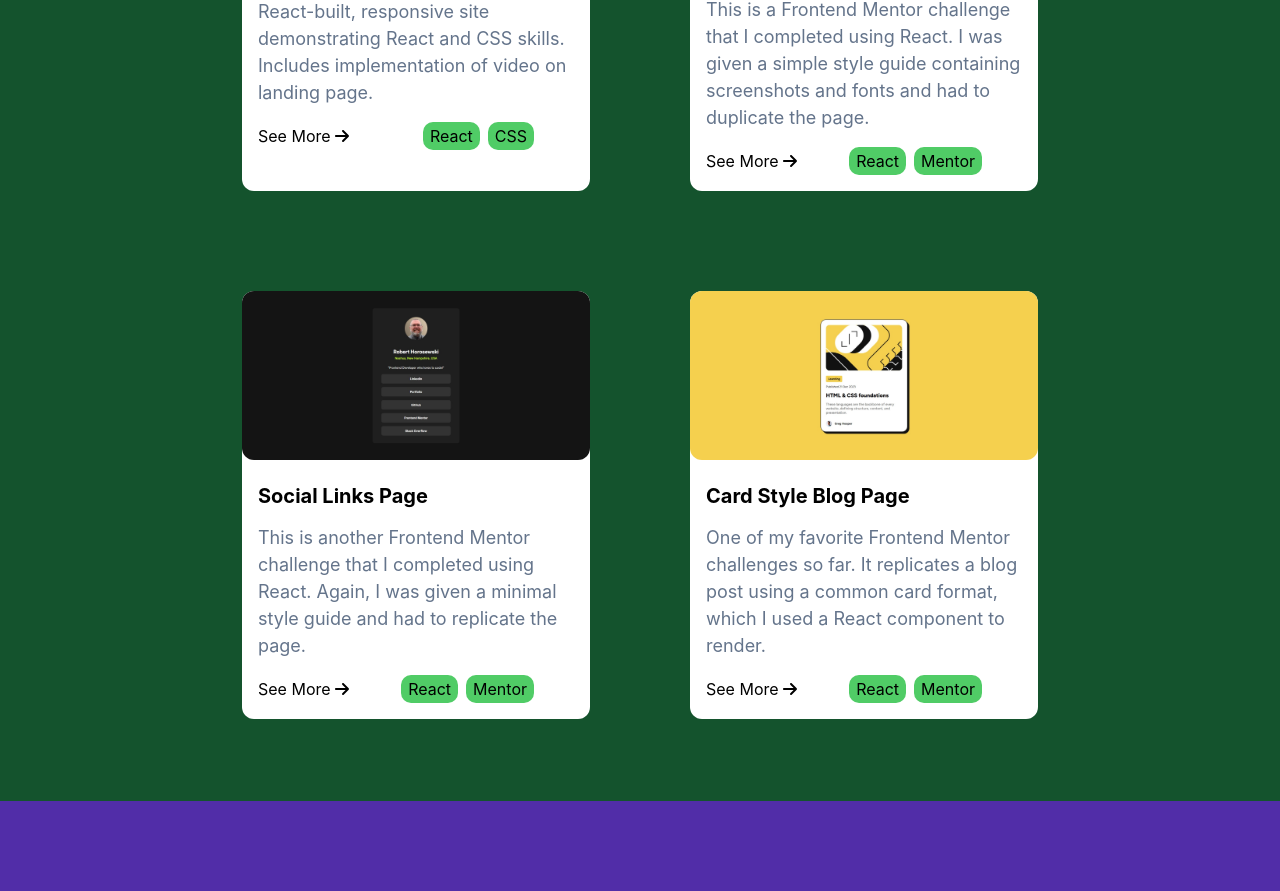
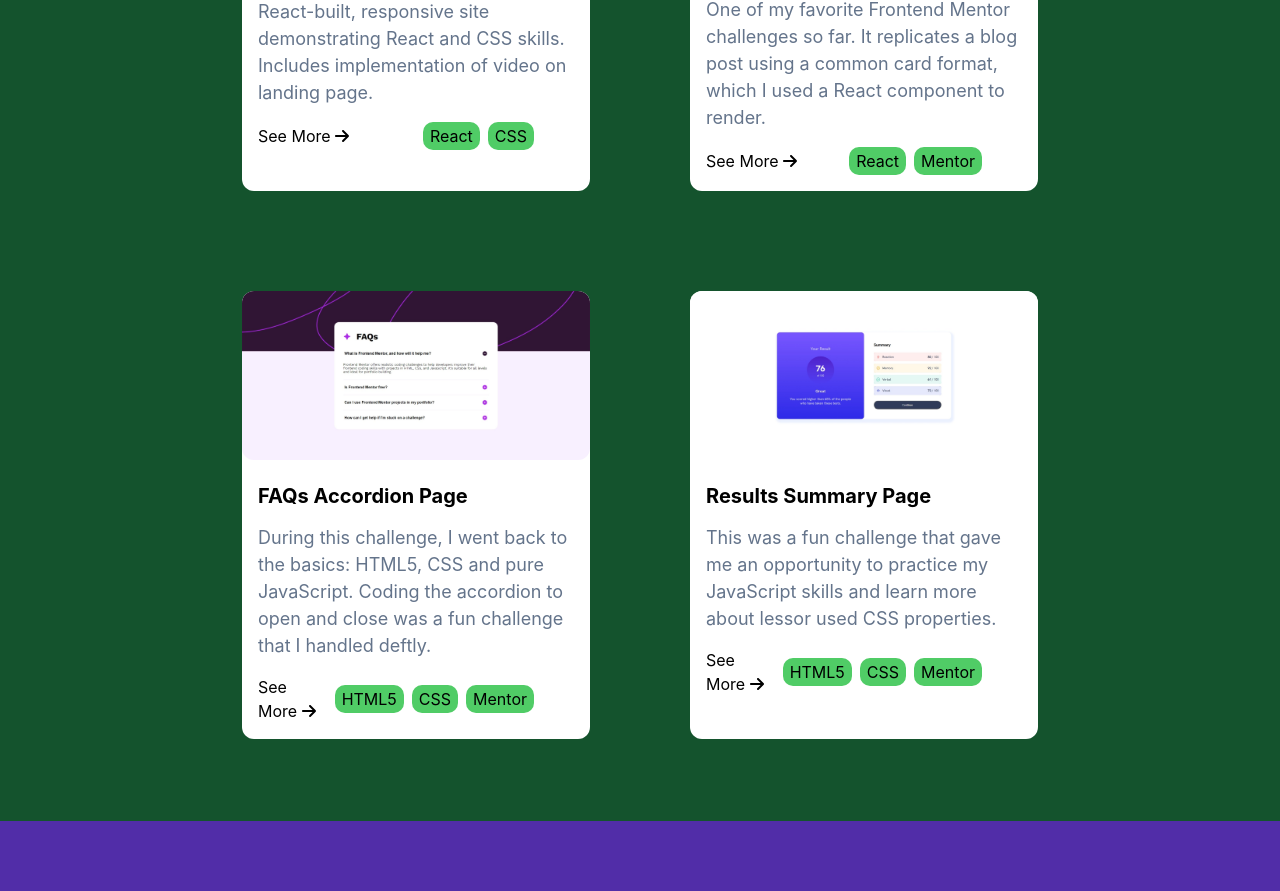
Before and after one commit to horoserp/React-Portfolio, a React (Create React App) app: page / in a window 1280 px wide. Shown: the part 1970-2861 px from the top of the page. Built offline with nearby package versions, Linux system fonts and the light colour scheme.

Commit message:
Update: Add new project.

```diff
--- a/src/components/ProjectsSection.js
+++ b/src/components/ProjectsSection.js
@@ -94,6 +94,14 @@ const projects = [
     tags: ["HTML5", "CSS", "Mentor"],
   },
   {
+    title: "Results Summary Page",
+    description:
+      "This was a fun challenge that gave me an opportunity to practice my JavaScript skills and learn more about lessor used CSS properties.",
+    imageSrc: "/React-Portfolio/results-summary.jpeg",
+    url: "https://horoserp.github.io/results-summary",
+    tags: ["HTML5", "CSS", "Mentor"],
+  },
+  {
     title: "Landscape Page",
     description:
       "A responsive HTML5 page focusing on CSS skills including selectors (descendant, child, adjacent sibling, and pseudo-class), animations and shadow effects.",
@@ -129,28 +137,28 @@ const featuredProjects = [
     tags: ["React", "CSS"],
   },
   {
-    title: "Recipe Page",
-    description:
-      "This is a Frontend Mentor challenge that I completed using React. I was given a simple style guide containing screenshots and fonts and had to duplicate the page.",
-    imageSrc: "/React-Portfolio/recipe.jpg",
-    url: "https://horoserp.github.io/recipe",
-    tags: ["React", "Mentor"],
-  },
-  {
-    title: "Social Links Page",
-    description:
-      "This is another Frontend Mentor challenge that I completed using React. Again, I was given a minimal style guide and had to replicate the page.",
-    imageSrc: "/React-Portfolio/social-links.jpeg",
-    url: "https://horoserp.github.io/social-links",
-    tags: ["React", "Mentor"],
-  },
-  {
     title: "Card Style Blog Page",
     description:
       "One of my favorite Frontend Mentor challenges so far. It replicates a blog post using a common card format, which I used a React component to render.",
     imageSrc: "/React-Portfolio/blog-card.jpeg",
     url: "https://horoserp.github.io/blog-card",
     tags: ["React", "Mentor"],
+  },
+  {
+    title: "FAQs Accordion Page",
+    description:
+      "During this challenge, I went back to the basics: HTML5, CSS and pure JavaScript. Coding the accordion to open and close was a fun challenge that I handled deftly.",
+    imageSrc: "/React-Portfolio/faq-accordion.jpeg",
+    url: "https://horoserp.github.io/faq-accordion",
+    tags: ["HTML5", "CSS", "Mentor"],
+  },
+  {
+    title: "Results Summary Page",
+    description:
+      "This was a fun challenge that gave me an opportunity to practice my JavaScript skills and learn more about lessor used CSS properties.",
+    imageSrc: "/React-Portfolio/results-summary.jpeg",
+    url: "https://horoserp.github.io/results-summary",
+    tags: ["HTML5", "CSS", "Mentor"],
   },
 ];
 
```
Also changed, not shown: public/results-summary.jpeg (added).
